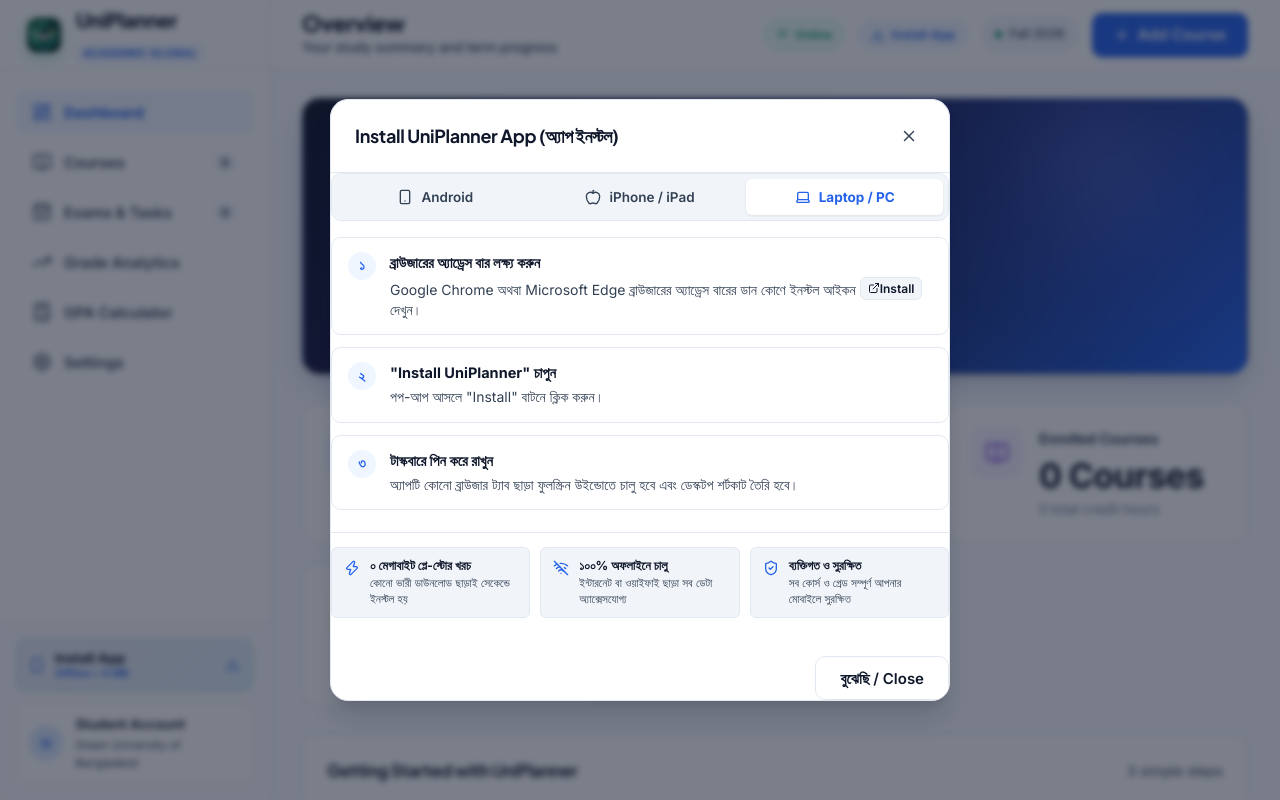
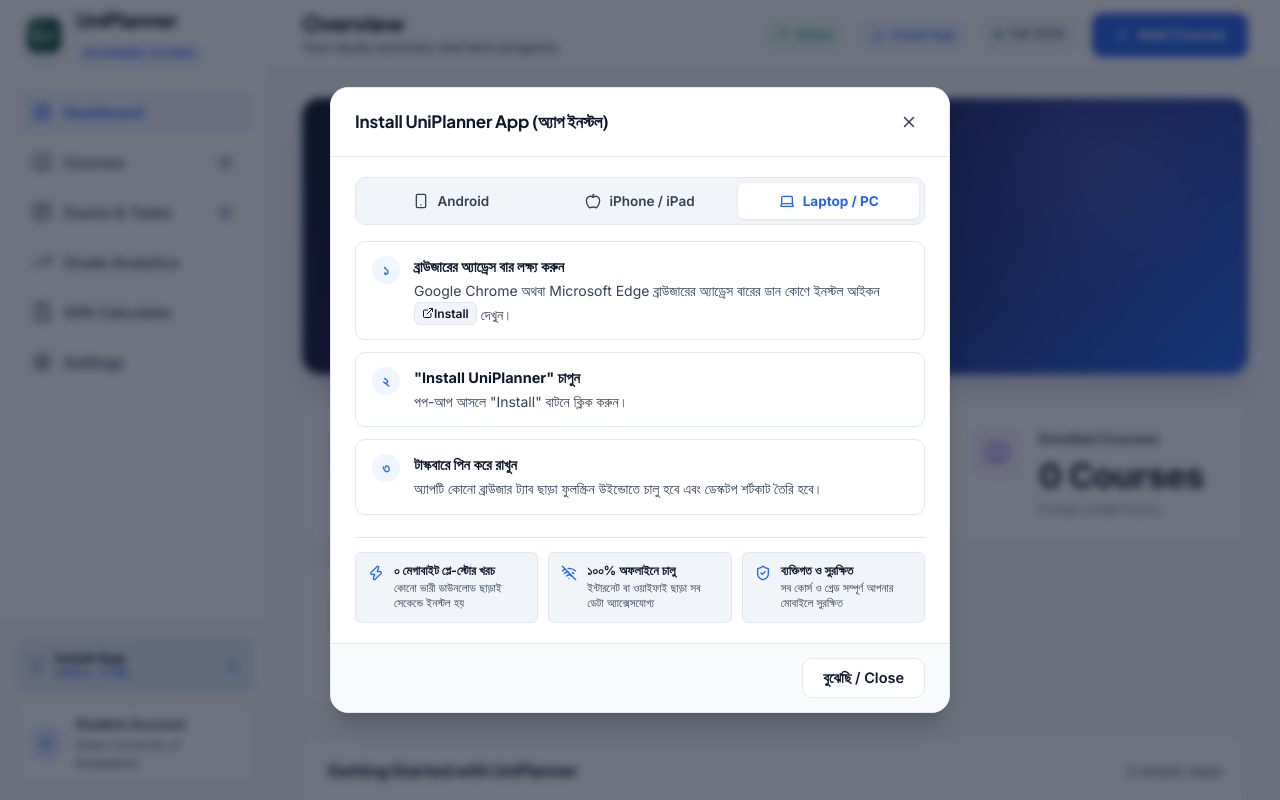
Before and after one commit to ekraislam/uniplanner, a React (Vite) app: page / in a window 1280 px wide. Both pictures are taken after a click on the button "Install App". Shown: the top 800 px of the page. Built offline with nearby package versions, Linux system fonts and the light colour scheme.

Commit message:
fix(ui): enable modal scrolling and pinned header footer on laptop screens

```diff
--- a/src/components/common/InstallGuideModal.tsx
+++ b/src/components/common/InstallGuideModal.tsx
@@ -275,19 +275,19 @@
             </div>
           </div>
         </div>
+      </div>
 
       {/* Modal Footer Close */}
-        <div style={{ display: 'flex', justifyContent: 'flex-end', marginTop: '22px' }}>
+      <div className="modal-footer">
         <button
           type="button"
           className="btn-secondary"
           onClick={closeInstallModal}
-            style={{ minHeight: '44px', padding: '10px 24px', fontSize: '15px', fontWeight: 600 }}
+          style={{ minHeight: '40px', padding: '8px 20px', fontSize: '14.5px', fontWeight: 600 }}
         >
           বুঝেছি / Close
         </button>
       </div>
-      </div>
     </Modal>
   );
 };
--- a/src/components/common/RestoreBackupModal.tsx
+++ b/src/components/common/RestoreBackupModal.tsx
@@ -38,7 +38,7 @@
       title="Confirm & Restore Backup Data"
       maxWidth="620px"
     >
-      <div>
+      <div className="modal-body">
         {/* Warning Alert Banner */}
         <div
           role="alert"
@@ -50,7 +50,6 @@
             color: 'var(--danger)',
             fontSize: '13.5px',
             lineHeight: 1.5,
-            marginBottom: '20px',
             display: 'flex',
             alignItems: 'flex-start',
             gap: '12px',
@@ -71,7 +70,6 @@
             display: 'grid',
             gridTemplateColumns: '1fr 1fr',
             gap: '14px',
-            marginBottom: '20px',
           }}
         >
           {/* Current Workspace State */}
@@ -133,7 +131,7 @@
 
         {/* Course Codes Preview */}
         {preview.courseCodes.length > 0 ? (
-          <div style={{ marginBottom: '20px' }}>
+          <div>
             <label style={{ fontSize: '12.5px', fontWeight: 600, color: 'var(--text-main)', display: 'block', marginBottom: '6px' }}>
               Courses included in this backup ({preview.courseCodes.length}):
             </label>
@@ -163,7 +161,6 @@
               borderRadius: 'var(--radius-sm)',
               fontSize: '12.5px',
               color: 'var(--text-muted)',
-              marginBottom: '20px',
             }}
           >
             This backup represents an empty installation (0 courses, 0 assessments). Restoring it will initialize your workspace with empty user records.
@@ -171,12 +168,13 @@
         )}
 
         {/* Meta details */}
-        <div style={{ fontSize: '12px', color: 'var(--text-muted)', marginBottom: '24px', lineHeight: 1.4 }}>
+        <div style={{ fontSize: '12px', color: 'var(--text-muted)', lineHeight: 1.4 }}>
           Schema version: <strong>v{preview.schemaVersion}</strong> • Atomic verification: <strong>Passed (0 errors)</strong>
+        </div>
       </div>
 
       {/* Action Buttons */}
-        <div style={{ display: 'flex', alignItems: 'center', justifyContent: 'space-between' }}>
+      <div className="modal-footer" style={{ justifyContent: 'space-between' }}>
         <button
           type="button"
           className="btn-secondary"
@@ -196,7 +194,6 @@
           <span>Confirm & Replace All Data</span>
         </button>
       </div>
-      </div>
     </Modal>
   );
 };
--- a/src/components/courses/ConfirmFinalGradeModal.tsx
+++ b/src/components/courses/ConfirmFinalGradeModal.tsx
@@ -52,13 +52,13 @@
 
   return (
     <form onSubmit={handleSubmit}>
+      <div className="modal-body">
         {/* Course Header Info */}
         <div
           style={{
             padding: '16px 18px',
             backgroundColor: 'var(--bg-subtle)',
             borderRadius: 'var(--radius-md)',
-          marginBottom: '20px',
             borderLeft: `4px solid ${course.color}`,
           }}
         >
@@ -81,7 +81,6 @@
               borderRadius: 'var(--radius-md)',
               color: '#1e40af',
               fontSize: '14px',
-            marginBottom: '20px',
               lineHeight: 1.5,
             }}
           >
@@ -101,7 +100,6 @@
               borderRadius: 'var(--radius-md)',
               color: 'var(--text-muted)',
               fontSize: '13.5px',
-            marginBottom: '20px',
             }}
           >
             No assessed marks available for automatic projection. Select your officially confirmed final letter grade below.
@@ -109,7 +107,7 @@
         )}
 
         {/* Select Official Final Grade */}
-      <div className="form-group" style={{ marginBottom: '18px' }}>
+        <div className="form-group">
           <label className="form-label" htmlFor="final-grade-select" style={{ fontSize: '14.5px', fontWeight: 700 }}>
             Official Final Letter Grade:
           </label>
@@ -136,7 +134,7 @@
         </div>
 
         {/* Custom Grade Point Toggle */}
-      <div style={{ marginBottom: '22px' }}>
+        <div>
           <label style={{ display: 'flex', alignItems: 'center', gap: '8px', fontSize: '14px', cursor: 'pointer', color: 'var(--text-main)' }}>
             <input
               type="checkbox"
@@ -165,9 +163,10 @@
             </div>
           )}
         </div>
+      </div>
 
       {/* Actions */}
-      <div style={{ display: 'flex', alignItems: 'center', justifyContent: 'space-between', flexWrap: 'wrap', gap: '12px', marginTop: '24px' }}>
+      <div className="modal-footer" style={{ justifyContent: 'space-between' }}>
         {course.finalGrade ? (
           <button
             type="button"
--- a/src/components/views/SettingsView.tsx
+++ b/src/components/views/SettingsView.tsx
@@ -1048,7 +1048,7 @@
         title="Reset All Data"
         maxWidth="500px"
       >
-        <div style={{ padding: '6px 0' }}>
+        <div className="modal-body" style={{ padding: '20px 24px' }}>
           <div
             style={{
               width: '56px',
@@ -1084,13 +1084,13 @@
               color: 'var(--text-muted)',
               lineHeight: 1.5,
               textAlign: 'center',
-              marginBottom: '20px',
+              marginBottom: '16px',
             }}
           >
             This action cannot be undone. All your enrolled courses, assessments, and grade records on this device will be cleared to a fresh slate.
           </p>
 
-          <div className="form-group" style={{ marginBottom: '20px' }}>
+          <div className="form-group">
             <label
               htmlFor="wipe-confirmation-input"
               className="form-label"
@@ -1113,8 +1113,9 @@
               autoFocus
             />
           </div>
+        </div>
 
-          <div style={{ display: 'flex', justifyContent: 'flex-end', gap: '10px' }}>
+        <div className="modal-footer">
           <button
             type="button"
             className="btn-secondary"
@@ -1142,7 +1143,6 @@
             <span>Permanently Wipe All Data</span>
           </button>
         </div>
-        </div>
       </Modal>
 
       {/* Restore Confirmation & Preview Modal */}
--- a/src/index.css
+++ b/src/index.css
@@ -1127,13 +1127,15 @@
 .modal-overlay {
   position: fixed;
   inset: 0;
-  background-color: rgba(15, 23, 42, 0.55);
-  backdrop-filter: blur(3px);
-  z-index: 100;
+  background-color: rgba(15, 23, 42, 0.6);
+  backdrop-filter: blur(4px);
+  z-index: 1000;
   display: flex;
   align-items: center;
   justify-content: center;
-  padding: 20px;
+  padding: 24px 16px;
+  overflow-y: auto;
+  overscroll-behavior: contain;
   animation: fadeIn var(--transition-fast);
 }
 
@@ -1143,23 +1145,40 @@
   border-radius: var(--radius-xl);
   width: 100%;
   max-width: 520px;
-  box-shadow: var(--shadow-modal);
+  max-height: min(88vh, 760px);
+  display: flex;
+  flex-direction: column;
+  box-shadow: 0 20px 25px -5px rgba(0, 0, 0, 0.15), 0 8px 10px -6px rgba(0, 0, 0, 0.1);
   overflow: hidden;
+  margin: auto;
   animation: slideUp var(--transition-normal);
+  position: relative;
+}
+
+.modal-container > form {
+  display: flex;
+  flex-direction: column;
+  flex: 1;
+  min-height: 0;
+  overflow: hidden;
 }
 
 .modal-header {
-  padding: 20px 24px;
+  padding: 18px 24px;
   border-bottom: 1px solid var(--border);
   display: flex;
   align-items: center;
   justify-content: space-between;
+  flex-shrink: 0;
+  background: var(--bg-surface);
+  z-index: 2;
 }
 
 .modal-title {
-  font-size: 18px;
+  font-size: 17px;
   font-weight: 700;
   color: var(--text-main);
+  letter-spacing: -0.2px;
 }
 
 .modal-close-btn {
@@ -1179,20 +1198,59 @@
 }
 
 .modal-body {
-  padding: 24px;
+  padding: 20px 24px;
   display: flex;
   flex-direction: column;
   gap: 16px;
+  overflow-y: auto;
+  flex: 1;
+  min-height: 0;
+  overscroll-behavior: contain;
+  -webkit-overflow-scrolling: touch;
+}
+
+.modal-body::-webkit-scrollbar,
+.install-guide-modal-content::-webkit-scrollbar {
+  width: 6px;
+}
+
+.modal-body::-webkit-scrollbar-track,
+.install-guide-modal-content::-webkit-scrollbar-track {
+  background: transparent;
+}
+
+.modal-body::-webkit-scrollbar-thumb,
+.install-guide-modal-content::-webkit-scrollbar-thumb {
+  background-color: #cbd5e1;
+  border-radius: 9999px;
+}
+
+.modal-body::-webkit-scrollbar-thumb:hover,
+.install-guide-modal-content::-webkit-scrollbar-thumb:hover {
+  background-color: #94a3b8;
+}
+
+.install-guide-modal-content {
+  padding: 20px 24px;
+  display: flex;
+  flex-direction: column;
+  overflow-y: auto;
+  flex: 1;
+  min-height: 0;
+  overscroll-behavior: contain;
+  -webkit-overflow-scrolling: touch;
 }
 
 .modal-footer {
-  padding: 16px 24px;
-  background: #fafbfc;
+  padding: 14px 24px;
+  background: #f8fafc;
   border-top: 1px solid var(--border);
   display: flex;
   align-items: center;
   justify-content: flex-end;
   gap: 12px;
+  flex-shrink: 0;
+  z-index: 2;
 }
 
 /* Animations */
@@ -1566,23 +1624,31 @@
     width: 100%;
     border-radius: 24px 24px 0 0;
     max-height: 90vh;
-    overflow-y: auto;
+    overflow: hidden;
     padding: 0;
     display: flex;
     flex-direction: column;
     box-shadow: 0 -10px 25px -5px rgba(15, 23, 42, 0.2);
+    margin: 0;
   }
 
   .modal-header {
-    padding: 18px 20px;
-  }
-
-  .modal-body {
-    padding: 20px 18px;
+    padding: 16px 20px;
+    flex-shrink: 0;
+  }
+
+  .modal-body,
+  .install-guide-modal-content {
+    padding: 18px 18px;
+    overflow-y: auto;
+    flex: 1;
+    min-height: 0;
+    overscroll-behavior: contain;
   }
 
   .modal-footer {
-    padding: 16px 18px calc(16px + env(safe-area-inset-bottom, 12px));
+    padding: 14px 18px calc(14px + env(safe-area-inset-bottom, 12px));
+    flex-shrink: 0;
   }
 
   /* GPA Summary Card on Mobile (Balanced 3-column command bar) */
```
Lines whose indentation alone changed are shown as unchanged.
